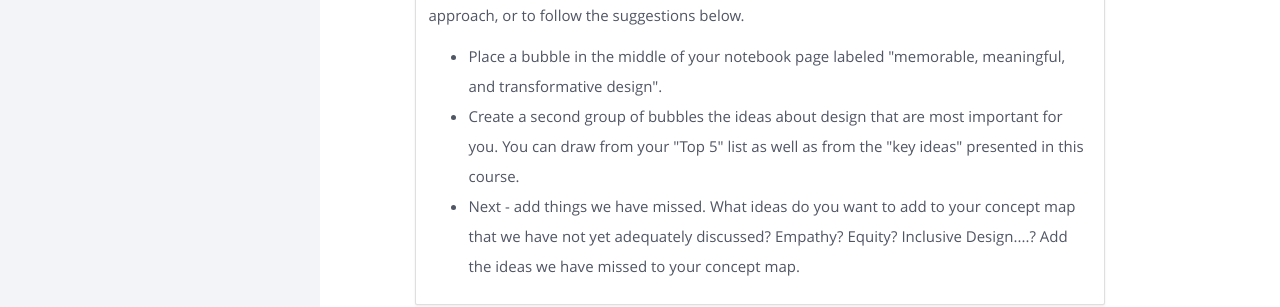
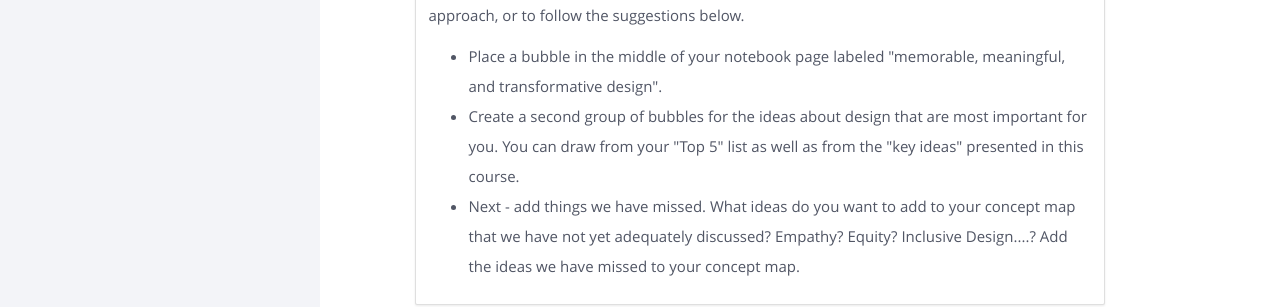
Before and after one commit to ucsdlib/foundations, a Jekyll site: the page built from modules/key-ideas/_posts/2000-01-06-what-is-missing.html, in a window 1280 px wide. Shown: the part 953-1260 px from the top of the page. Built offline with Jekyll 4.4.1, drawn with Linux system fonts in a browser that asks for light colours; nearby versions of some CDN libraries; comment, search, counter and statistics services are not loaded.

Commit message:
Update 2000-01-06-what-is-missing.html

```diff
--- a/modules/key-ideas/_posts/2000-01-06-what-is-missing.html
+++ b/modules/key-ideas/_posts/2000-01-06-what-is-missing.html
@@ -19,7 +19,7 @@ comments: true
     <p>In your notebook, rapidly brainstorm a concept map related to memorable, meaningful, and transformative design. There are many ways to do this, so feel free to explore your own approach, or to follow the suggestions below.</p>
     <ul>
         <li>Place a bubble in the middle of your notebook page labeled "memorable, meaningful, and transformative design".</li>
-        <li>Create a second group of bubbles the ideas about design that are most important for you. You can draw from your "Top 5" list as well as from the "key ideas" presented in this course.</li>
+        <li>Create a second group of bubbles for the ideas about design that are most important for you. You can draw from your "Top 5" list as well as from the "key ideas" presented in this course.</li>
         <li>Next - add things we have missed. What ideas do you want to add to your concept map that we have not yet adequately discussed? Empathy? Equity? Inclusive Design....? Add the ideas we have missed to your concept map.</li>
     </ul>
   </div>
```
